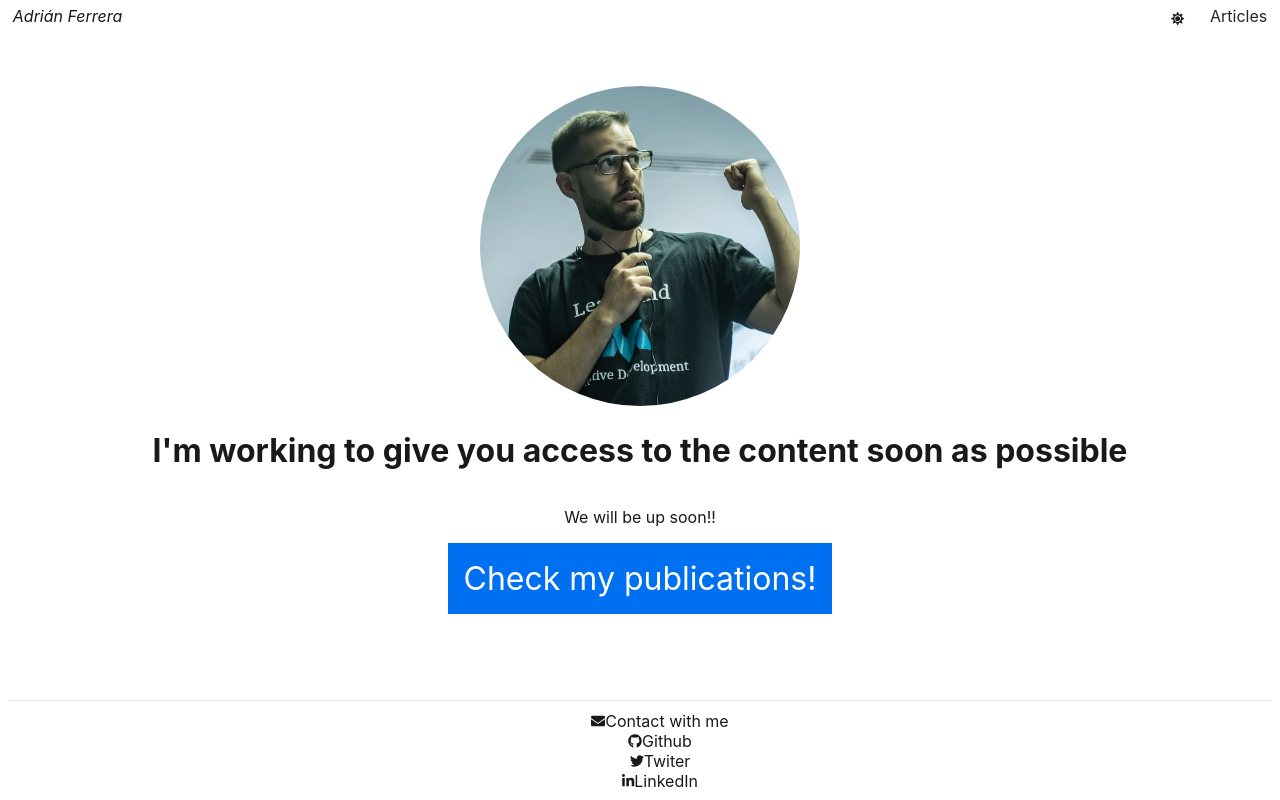
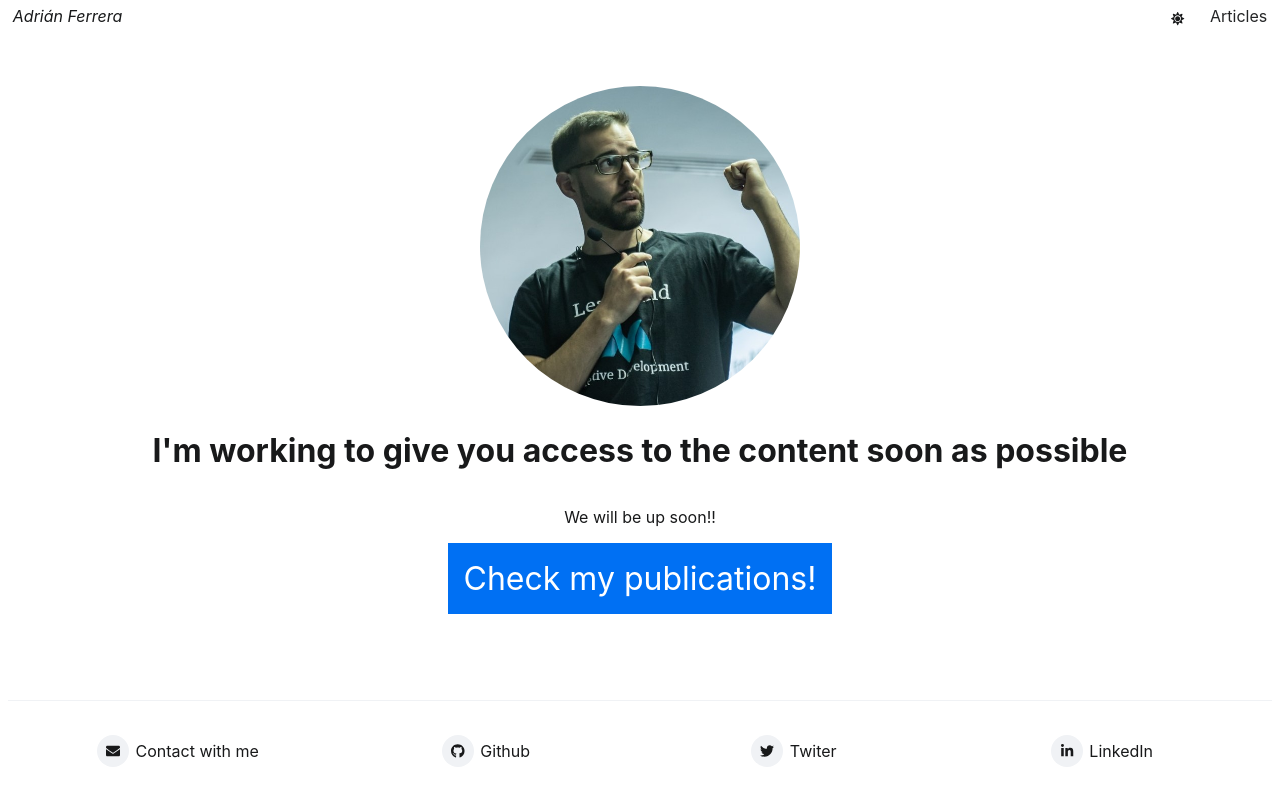
Before and after one commit to adrian-afergon/afergon-blogs, a Next.js app: page / in a window 1280 px wide. Built offline with nearby package versions, Linux system fonts and the light colour scheme.

Commit message:
styles: update css to improve footer

```diff
--- a/src/components/Footer/Footer.scss
+++ b/src/components/Footer/Footer.scss
@@ -1,3 +1,61 @@
+@import 'pages/variables';
+
 .Footer{
 
+  width: 100%;
+  height: 100px;
+  border-top: 1px solid var(--bg-color-broken);;
+  display: flex;
+  justify-content: center;
+  align-items: center;
+
+
+
+
+  ul {
+    list-style-type: none;
+    display: flex;
+    flex-direction: column;
+    width: 100%;
+    margin: auto;
+    padding: 1rem;
+
+    @media (min-width: $size-limit-medium) {
+      flex-direction: row;
+    }
+
+    li{
+      text-align: left;
+
+      @media (min-width: $size-limit-medium) {
+        flex: 1;
+      }
+
+      a {
+        display: flex;
+        justify-content: left;
+        align-items: center;
+        @media (min-width: $size-limit-medium) {
+          display: flex;
+          justify-content: center;
+          align-items: center;
+        }
+      }
+
+      .icon-wrapper {
+        padding: 1rem;
+        width: 1rem;
+        height: 1rem;
+        display: flex;
+        align-items: center;
+        justify-content: center;
+        border-radius: 100%;
+        background-color: var(--bg-color-broken);
+        margin-right: .4rem;
+      }
+    }
+  }
+
+
+
 }
--- a/src/components/Footer/Footer.tsx
+++ b/src/components/Footer/Footer.tsx
@@ -5,11 +5,11 @@ import { faEnvelope } from "@fortawesome/free-solid-svg-icons";
 import { faGithub, faLinkedinIn, faTwitter } from "@fortawesome/free-brands-svg-icons";
 
 export const Footer: React.FC<{}> = () => (
-  <footer>
+  <footer className="Footer">
     <ul>
       <li>
         <a href="mailto:adrian.afergon@gmail.com">
-          <FontAwesomeIcon icon={faEnvelope} size="sm" />
+          <span className="icon-wrapper"><FontAwesomeIcon icon={faEnvelope} size="sm" /></span>
           Contact with me
         </a>
       </li>
@@ -19,7 +19,7 @@ export const Footer: React.FC<{}> = () => (
           rel="noreferrer"
           href="https://github.com/adrian-afergon"
         >
-          <FontAwesomeIcon icon={faGithub} size="sm" /> Github
+          <span className="icon-wrapper"><FontAwesomeIcon icon={faGithub} size="sm" /></span> Github
         </a>
       </li>
       <li>
@@ -28,7 +28,7 @@ export const Footer: React.FC<{}> = () => (
           rel="noreferrer"
           href="https://twitter.com/AdrianFerrera91"
         >
-          <FontAwesomeIcon icon={faTwitter} size="sm" /> Twiter
+          <span className="icon-wrapper"><FontAwesomeIcon icon={faTwitter} size="sm" /></span> Twiter
         </a>
       </li>
       <li>
@@ -37,7 +37,7 @@ export const Footer: React.FC<{}> = () => (
           rel="noreferrer"
           href="https://www.linkedin.com/in/afergon/"
         >
-          <FontAwesomeIcon icon={faLinkedinIn} size="sm" /> LinkedIn
+          <span className="icon-wrapper"><FontAwesomeIcon icon={faLinkedinIn} size="sm" /></span> LinkedIn
         </a>
       </li>
     </ul>
--- a/src/components/Layout/Layout.scss
+++ b/src/components/Layout/Layout.scss
@@ -33,22 +33,7 @@ main {
 }
 
 footer {
-  width: 100%;
-  height: 100px;
-  border-top: 1px solid #eaeaea;
-  display: flex;
-  justify-content: center;
-  align-items: center;
 
-  ul {
-    list-style-type: none;
-  }
-
-  a {
-    display: flex;
-    justify-content: center;
-    align-items: center;
-  }
 
 }
 
```
